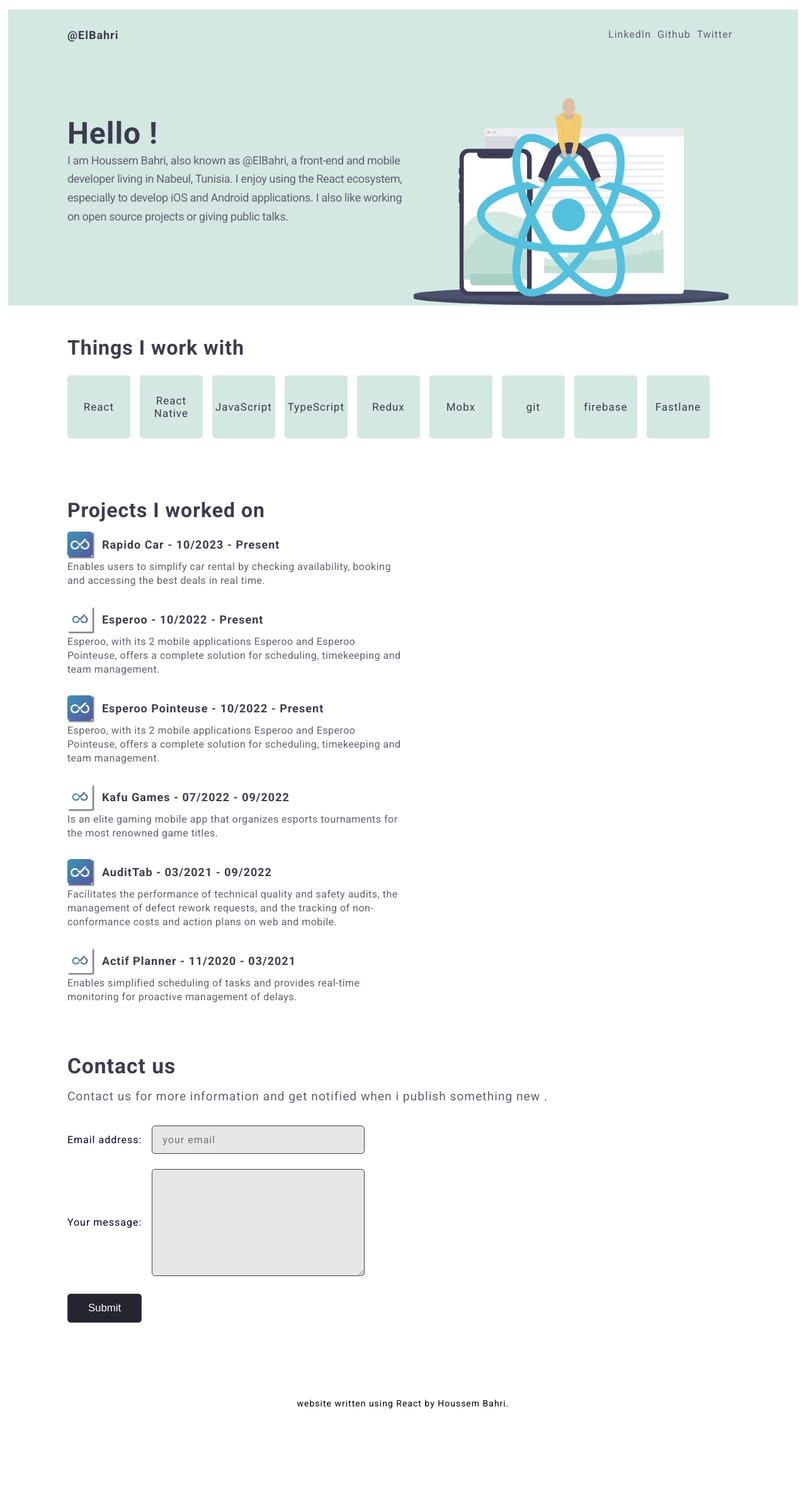
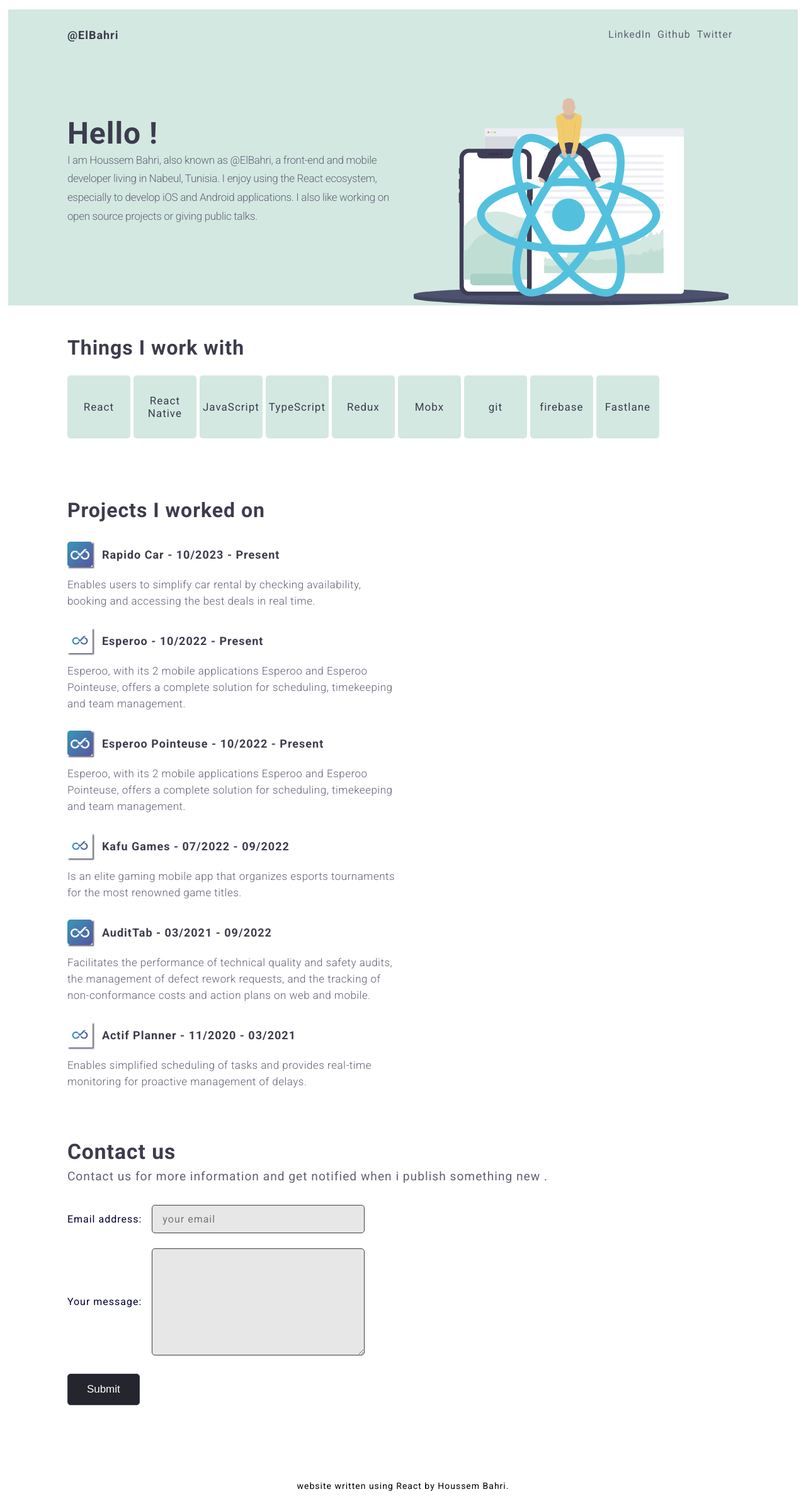
Before and after one commit to houssemELbahri/portfolio, a React (Vite) app: page / in a window 1280 px wide. Shown: the whole page at 63% size. Before the commit the page ends 2268 px from the top, so only its background shows below. Built offline with nearby package versions, Linux system fonts and the light colour scheme.

Commit message:
some fixes

```diff
--- a/src/components/Contact/contact.css
+++ b/src/components/Contact/contact.css
@@ -10,11 +10,9 @@
 
 section.contact-container .title {
     font-size: 2.1rem;
-    /* color:var(--title); */
-    /* color:#d3e8e1; */
     color:#000000;
     color:var(--title);
-    margin-bottom: 1rem;
+    margin-bottom: 0.4rem;
 }
 
 section.contact-container .sub-title {
@@ -27,17 +25,12 @@
 }
 
 section.contact-container label {
-    /* font-size: 2.1rem; */
-    /* color:var(--subtitle); */
     color:#000033
-    /* margin-bottom: 2rem; */
-    /* line-height: 1.65rem; */
 }
 
 section.contact-container #email, section.contact-container #message {
     all: unset;
     background-color: rgba(93,93,100,0.15);
-    /* background-color: red; */
     border: 1px solid rgb(63,63,70);
     width: 19rem;
     padding: 0.75rem 1rem;
@@ -45,7 +38,8 @@
     border-radius: 5px ;
     transition: 0.3s;
     font-size: 1rem;
-    color:rgb(45,212,191)
+    /* color:rgb(45,212,191) */
+    color:var(--title)
 }
 
 section.contact-container #email:focus, section.contact-container #message:focus {
@@ -64,9 +58,12 @@
 
 section.contact-container .submit {
     background-color: rgba(36,37,46,1);
-    padding: 0.75rem 2rem;
+    padding: 0 30px;
+    height:50px;
     text-align: center;
-    font-size: 1.05rem;
+    /* font-size: 1.05rem; */
+    font-size: 17px;
+    font-weight: 400;
     text-transform: capitalize;
     border-radius: 5px;
     transition: 0.3;
@@ -112,7 +109,8 @@
     }
 
     section.contact-container .submit {
-        width: 45%;
+        /* width: 45%; */
+        padding:0 30px;
         margin-left: auto;
         margin-right: auto;
     }
--- a/src/components/Contact/index.tsx
+++ b/src/components/Contact/index.tsx
@@ -44,7 +44,7 @@
                     </div>
                     <button className='submit' type='submit' disabled={state.submitting}>{state.submitting ? "submitting ... " : "Submit"}</button>
                     {state.succeeded && (
-                        <p style={{fontSize:"18px",marginTop:"1.7rem"}}>Your message has been sent successfuly </p>
+                        <p style={{fontSize:"18px",marginTop:"1.7rem",color:"#000000"}}>Your message has been sent successfuly </p>
                     )}
                 </form>
                 {/* <div className='animation'>
--- a/src/components/Hero/hero.css
+++ b/src/components/Hero/hero.css
@@ -22,8 +22,8 @@
 .description {
     /* color:rgb(98, 97, 116); */
     color:var(--subtitle);
-    font-size: 18px;
-    font-weight: 400;
+    font-size: 17px;
+    font-weight: 300;
     letter-spacing: -0.32px;
     line-height: 29.7px;
     padding-bottom: 100px;
--- a/src/components/Main/main.css
+++ b/src/components/Main/main.css
@@ -12,6 +12,7 @@
     font-weight: 700;
     color:#000000;
     color:var(--title);
+    padding-bottom: 1rem;
 }
 
 .projects-container {
@@ -32,11 +33,12 @@
 
 .project-description {
     color:var(--subtitle);
-    font-size: 16px;
-    font-weight: 400;
-    line-height: 22px;
-    padding-top: 5px;
+    font-size: 17px;
+    font-weight: 300;
+    line-height: 26px;
+    padding-top: 15px;
     letter-spacing: 0.5px;
+    /* font-family: Arial; */
 }
 
 .one-project {
--- a/src/components/Tech/tech.css
+++ b/src/components/Tech/tech.css
@@ -1,9 +1,8 @@
 .tech-card {
-    /* background-color: rgb(200,0,0); */
     background-color: var(--green);
     width:100px;
     height:100px;
-    margin-right: 15px;
+    margin-right: 5px;
     margin-bottom: 15px;
     display: flex;
     justify-content: center;
@@ -16,3 +15,9 @@
     text-align: center;
     color:var(--title)
 }
+
+@media (max-width:470px){
+    .tech-card {
+        margin-right: 5px;
+    }
+}
```
Also changed, not shown: src/components/Main/index.tsx (+0 -7 lines), src/components/Technologies/technologies.css (line endings or trailing spaces).
